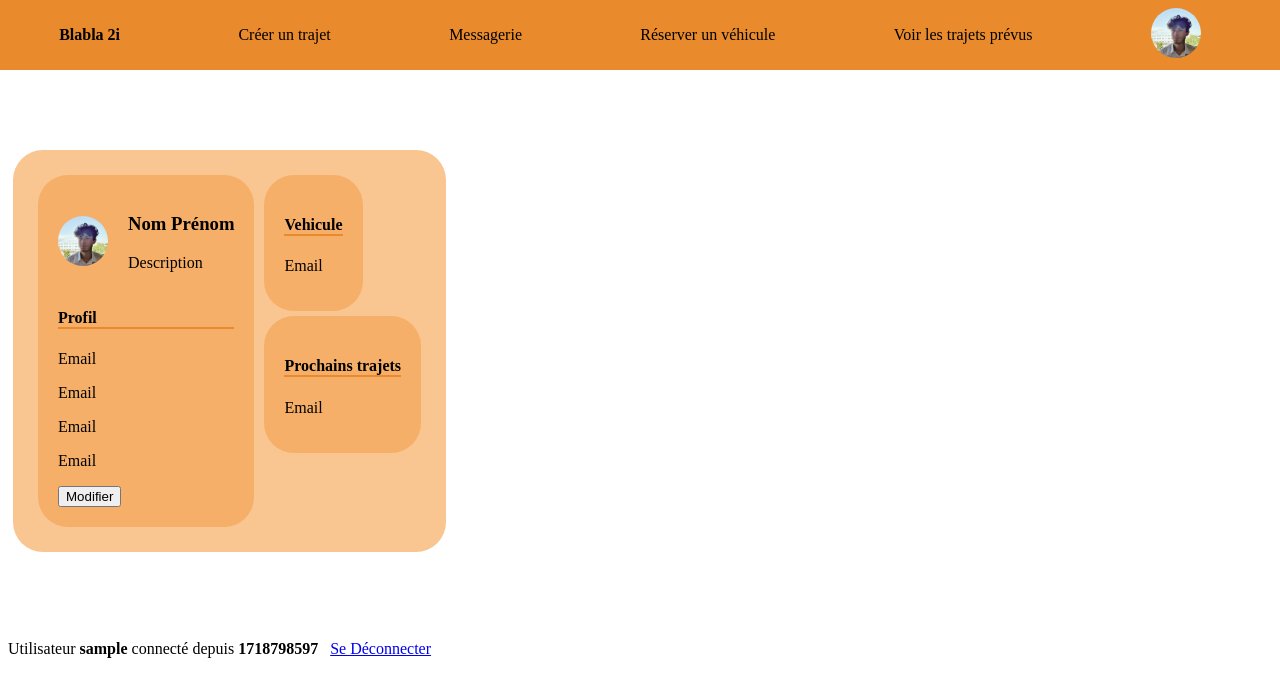
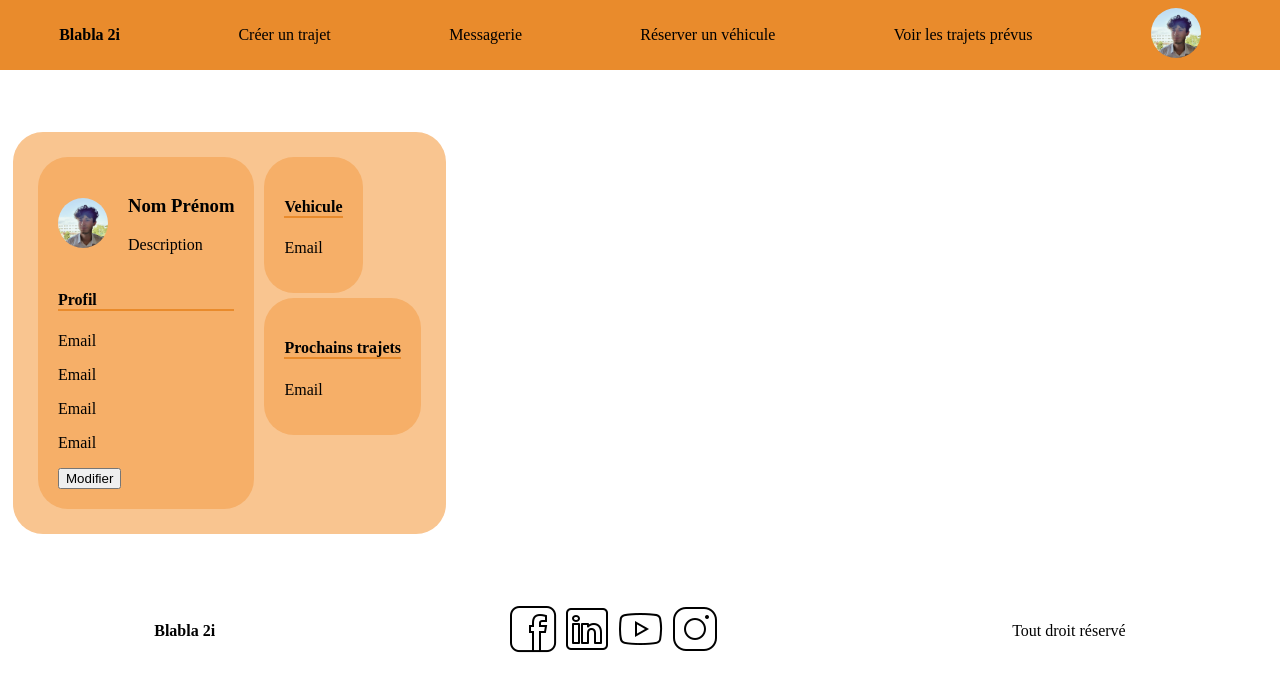
Before and after one commit to AndreTells/Projet-WEB2024, a PHP site: page /index.php in a window 1280 px wide. Shown: the top 697 px of the page. Run offline with PHP 8.4, Linux system fonts and the light colour scheme; the visitor is signed in with stand-in values (Sample User, id 1).

Commit message:
Ajout des logos et développement du footer

```diff
--- a/Code/css/style.css
+++ b/Code/css/style.css
@@ -54,3 +54,7 @@
     border-bottom: 2px solid #E98B2C;
     z-index: 10;
 }
+
+#footer{
+    justify-content: space-around;
+}
--- a/Code/templates/footer.php
+++ b/Code/templates/footer.php
@@ -9,16 +9,19 @@
 
 ?>
 
-<div id="pied">
-
-<?php
-// Si l'utilisateur est connecte, on affiche un lien de deconnexion
-if (valider("connecte","SESSION"))
-{
-	echo "Utilisateur <b>$_SESSION[pseudo]</b> connecté depuis <b>$_SESSION[heureConnexion]</b> &nbsp; ";
-	echo "<a href=\"controleur.php?action=Logout\">Se Déconnecter</a>";
-}
-?>
+<div id="footer" class="frow">
+	<div>
+		<strong>Blabla 2i</strong>
+	</div>
+	<div id="social_medias">
+		<img src="./assets/logos/facebook.png" alt="Facebook">
+		<img src="./assets/logos/linkedin.png" alt="Linkedin">
+		<img src="./assets/logos/youtube.png" alt="YouTube">
+		<img src="./assets/logos/instagram.png" alt="Instagram">
+	</div>
+	<div>
+		Tout droit réservé
+	</div>
 </div>
 
 </body>
```
Also changed, not shown: Code/assets/logos/facebook.png (added), Code/assets/logos/instagram.png (added), Code/assets/logos/linkedin.png (added), Code/assets/logos/youtube.png (added).
